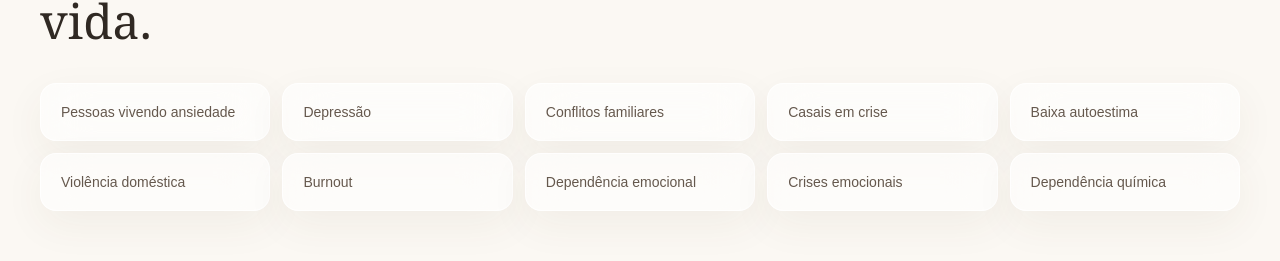
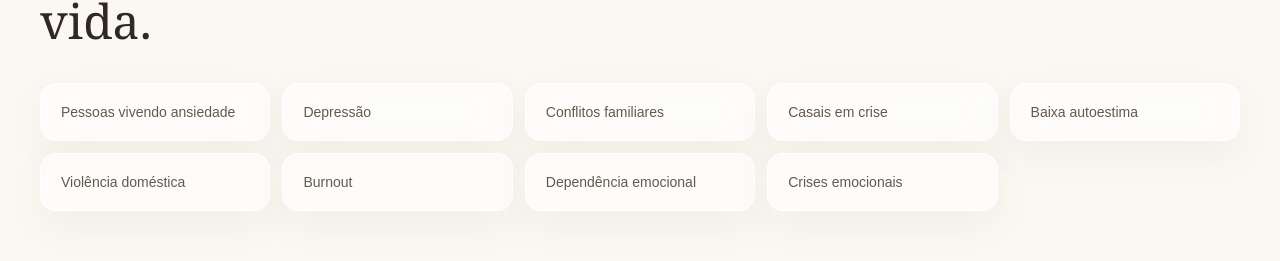
Before and after one commit to joakinxg99-netizen/victoria-psicologia, a Next.js app: page / in a window 1280 px wide. Shown: the part 2525-2786 px from the top of the page. Built offline with nearby package versions, Linux system fonts and the light colour scheme.

Commit message:
remove dependencia quimica

```diff
--- a/app/page.tsx
+++ b/app/page.tsx
@@ -97,7 +97,6 @@ const copy = {
       "Burnout",
       "Dependência emocional",
       "Crises emocionais",
-      "Dependência química",
     ],
     educationLabel: "Formação Acadêmica",
     educationTitle:
@@ -277,7 +276,6 @@ const copy = {
       "Burnout",
       "Dependencia emocional",
       "Crisis emocionales",
-      "Dependencia química",
     ],
     educationLabel: "Formación Académica",
     educationTitle:
```
